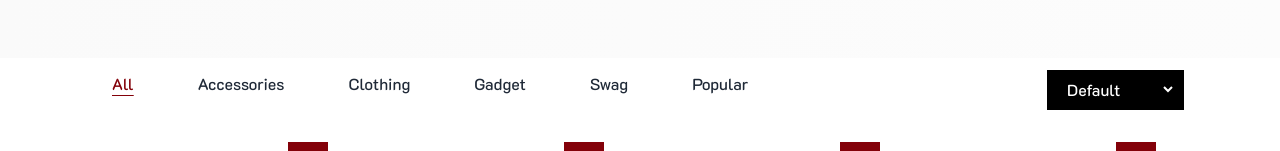
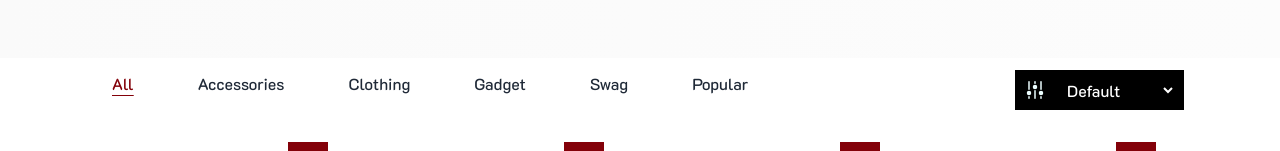
Before and after one commit to ppyz8509/MERN-E-commerce, a React (Vite) app in the folder client/: page /shop in a window 1280 px wide. Shown: the part 613-764 px from the top of the page. Built offline with nearby package versions, Linux system fonts and the light colour scheme.

Commit message:
all done W2-Product-list

```diff
--- a/client/src/pages/home/shop/ProductList.jsx
+++ b/client/src/pages/home/shop/ProductList.jsx
@@ -1,43 +1,61 @@
 import { useEffect, useState } from "react";
 import Card from "../../../components/Card";
 
+// สร้างคอมโพเนนต์ ProductList
 const ProductList = () => {
-  const [products, setProducts] = useState([]);
-  const [filteredItems, setFilteredItems] = useState([]);
-  const [selectedCategory, setSelectedCategory] = useState("all");
-  const [sortOptions, setSortOptions] = useState("default");
-  const [currentPage, setCurrentPage] = useState(1);
-  const [itemPerPages, setItemPerPages] = useState(8);
-  const [categories, setCategories] = useState([]);
+  // สถานะทั้งหมดที่จำเป็นสำหรับการแสดงรายการสินค้า
+  const [products, setProducts] = useState([]); // สินค้าทั้งหมด
+  const [filteredItems, setFilteredItems] = useState([]); // รายการสินค้าที่ผ่านการกรอง
+  const [selectedCategory, setSelectedCategory] = useState("all"); // หมวดหมู่ที่ถูกเลือก
+  const [sortOptions, setSortOptions] = useState("default"); // ตัวเลือกการเรียงลำดับ
+  const [currentPage, setCurrentPage] = useState(1); // หน้าปัจจุบัน
+  const [itemPerPages, setItemPerPages] = useState(8); // จำนวนรายการต่อหน้า
+  const [categories, setCategories] = useState([]); // หมวดหมู่สินค้าทั้งหมด
 
+  // Hook useEffect เริ่มต้นเมื่อคอมโพเนนต์ถูกโหลดครั้งแรก
   useEffect(() => {
+    // ฟังก์ชัน fetchData เพื่อดึงข้อมูลสินค้า
     const fetchData = async () => {
       try {
+        // ดึงข้อมูลสินค้าจากไฟล์ JSON
         const response = await fetch("/product.json");
+        // แปลงข้อมูลเป็น JSON
         const data = await response.json();
+        // กำหนดค่าสินค้าทั้งหมด
         setProducts(data);
+        // กำหนดค่ารายการสินค้าที่ผ่านการกรองเป็นค่าเริ่มต้น
         setFilteredItems(data);
+        // หาหมวดหมู่สินค้าทั้งหมดและกำหนดค่าเริ่มต้น
         setCategories(["all", ...new Set(data.map((item) => item.category))]);
       } catch (error) {
         console.error("Error fetching data:", error);
       }
     };
+    // เรียกใช้งานฟังก์ชัน fetchData
     fetchData();
-  }, []);
+  }, []); // ทำงานเฉพาะครั้งแรกเท่านั้น
 
+  // ฟังก์ชันสำหรับการกรองรายการสินค้าตามหมวดหมู่
   const filterItems = (category) => {
+    // กรองรายการสินค้า
     const filtered =
       category === "all"
         ? products
         : products.filter((item) => item.category === category);
+    // เรียกใช้งานฟังก์ชัน handleSortChange เพื่อเรียงลำดับรายการสินค้าใหม่
     handleSortChange(sortOptions, filtered);
+    // กำหนดหมวดหมู่ที่ถูกเลือกและหน้าปัจจุบันเป็น 1
     setSelectedCategory(category);
     setCurrentPage(1);
   };
 
+  // ฟังก์ชันสำหรับการเปลี่ยนแปลงการเรียงลำดับรายการสินค้า
   const handleSortChange = (option, products) => {
+    // กำหนดค่าตัวเลือกการเรียงลำดับ
     setSortOptions(option);
+    // คัดลอกรายการสินค้าเพื่อทำการเรียงลำดับ
     let sortedItems = [...products];
+    // เรียงลำดับรายการสินค้าตามตัวเลือกที่เลือก
     switch (option) {
       case "A-Z":
         sortedItems.sort((a, b) => a.name.localeCompare(b.name));
@@ -54,12 +72,15 @@ const ProductList = () => {
       default:
         break;
     }
+    // กำหนดค่ารายการสินค้าที่ผ่านการเรียงลำดับและหน้าปัจจุบันเป็น 1
     setFilteredItems(sortedItems);
     setCurrentPage(1);
   };
 
+  // คำนวณดัชนีของรายการสินค้าที่จะแสดงบนแต่ละหน้า
   const indexOfLastItem = itemPerPages * currentPage;
   const indexOfFirstItem = indexOfLastItem - itemPerPages;
+  // รายการสินค้าที่จะแสดงบนหน้าปัจจุบัน
   const currentItems = filteredItems.slice(indexOfFirstItem, indexOfLastItem);
 
   return (
@@ -94,8 +115,7 @@ const ProductList = () => {
               <button
                 key={index}
                 onClick={() => filterItems(category)}
-                className={`${
-                  selectedCategory === category ? "active" : ""
+                className={`${selectedCategory === category ? "active" : ""
                   } px-4 py-2 rounded-full`}
               >
                 <p className="capitalize">{category}</p>
@@ -104,7 +124,10 @@ const ProductList = () => {
           </div>
           {/* Sort Option */}
           <div className="flex justify-end mb-4 rounded-sm">
-            <div className="bg-black p-2">
+  <div className="bg-black p-2 flex items-center">
+    <svg xmlns="http://www.w3.org/2000/svg" viewBox="0 0 24 24" fill="currentColor" className="w-6 h-6 text-cyan-50 mr-2 rounded-sm">
+      <path d="M6 12a.75.75 0 0 1-.75-.75v-7.5a.75.75 0 1 1 1.5 0v7.5A.75.75 0 0 1 6 12ZM18 12a.75.75 0 0 1-.75-.75v-7.5a.75.75 0 0 1 1.5 0v7.5A.75.75 0 0 1 18 12ZM6.75 20.25v-1.5a.75.75 0 0 0-1.5 0v1.5a.75.75 0 0 0 1.5 0ZM18.75 18.75v1.5a.75.75 0 0 1-1.5 0v-1.5a.75.75 0 0 1 1.5 0ZM12.75 5.25v-1.5a.75.75 0 0 0-1.5 0v1.5a.75.75 0 0 0 1.5 0ZM12 21a.75.75 0 0 1-.75-.75v-7.5a.75.75 0 0 1 1.5 0v7.5A.75.75 0 0 1 12 21ZM3.75 15a2.25 2.25 0 1 0 4.5 0 2.25 2.25 0 0 0-4.5 0ZM12 11.25a2.25 2.25 0 1 1 0-4.5 2.25 2.25 0 0 1 0 4.5ZM15.75 15a2.25 2.25 0 1 0 4.5 0 2.25 2.25 0 0 0-4.5 0Z" />
+    </svg>
     <select
       className="bg-black text-white px-2 rounded-sm"
       id="sort"
@@ -138,8 +161,7 @@ const ProductList = () => {
           return (
             <button
               key={index}
-              className={`mx-1 px-3 py-1 rounded-full ${
-                currentPage === index + 1 ? "bg-red text-white" : "bg-gray-200"
+              className={`mx-1 px-3 py-1 rounded-full ${currentPage === index + 1 ? "bg-red text-white" : "bg-gray-200"
                 }`}
               onClick={() => {
                 setCurrentPage(index + 1);
```
Lines whose indentation alone changed are shown as unchanged.
